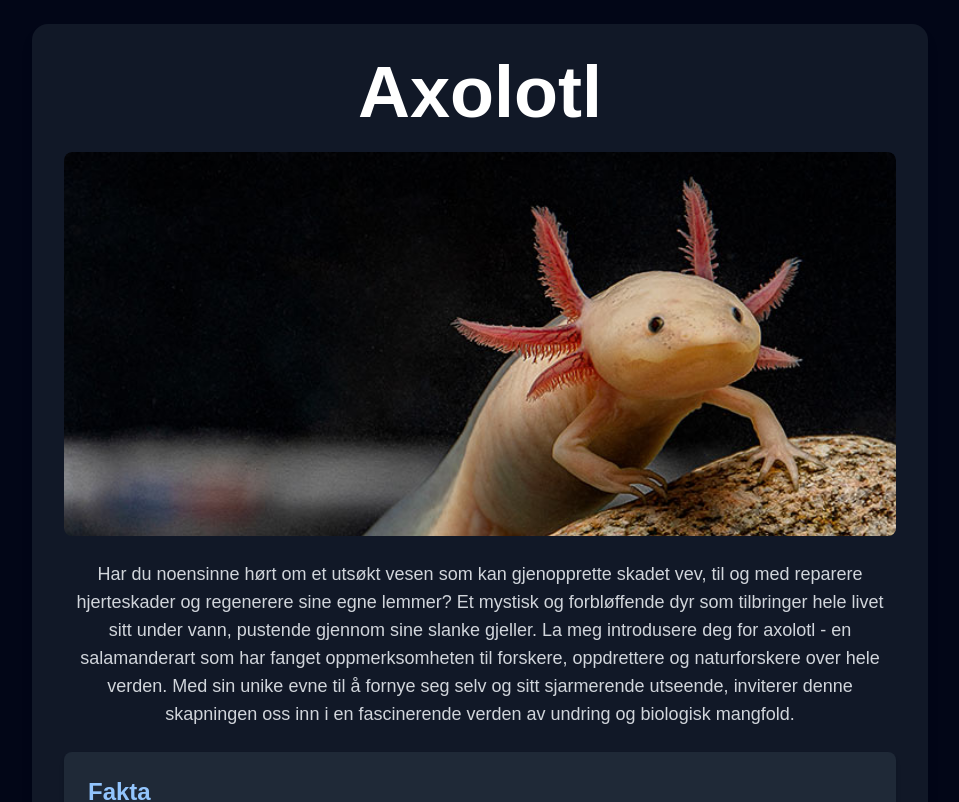
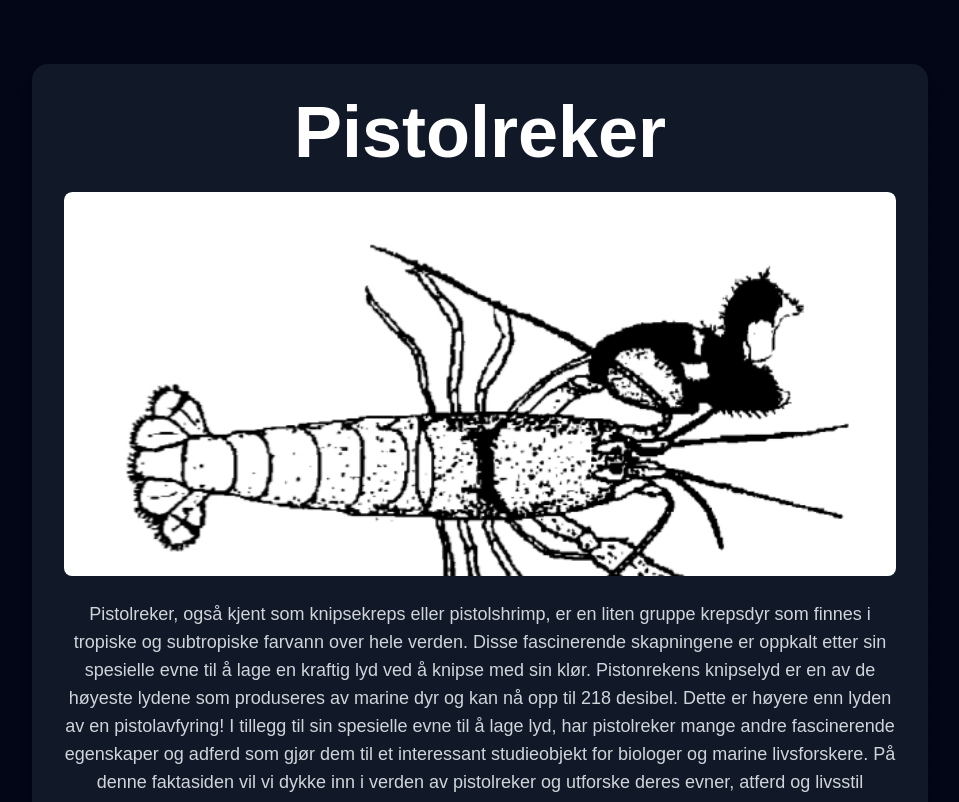
Before and after one commit to gjermundmyrvang/hiddenbeasts, a Next.js app: page /animal in a window 1280 px wide. Shown: the top 802 px of the page, without its empty margins (160-1119 px from the left). Built offline with nearby package versions, Linux system fonts and the light colour scheme.

Commit message:
add 'navigation' by scrolling to correct id

```diff
--- a/app/animal/page.tsx
+++ b/app/animal/page.tsx
@@ -6,9 +6,14 @@ import React from 'react'
 const details = facts
 
 export default function Home() {
+
   return (
-    <div className="min-h-screen bg-slate-950 text-white flex flex-col items-center p-6">
-        <AnimalDetails animal={details[3]} />
+    <div className="min-h-screen bg-slate-950 text-white flex flex-col items-center p-6 dark:bg-dot-white/[0.2] bg-dot-black/[0.2]">
+      {details.map((d) => (
+        <div id={`${d.id}`} key={d.id} className='my-10'>
+          <AnimalDetails animal={d} />
+        </div>
+      ))}
     </div>
   )
 }
--- a/components/AnimalCard.tsx
+++ b/components/AnimalCard.tsx
@@ -1,4 +1,5 @@
 import Image from 'next/image';
+import Link from 'next/link';
 import React from 'react';
 
 type AnimalProps = {
@@ -10,7 +11,8 @@ type AnimalProps = {
 };
 
 export const AnimalCard = ({ props}: { props: AnimalProps}) => {
-    const bg = props.id % 2 === 0 ? 'bg-gray-900 text-white' : 'bg-white text-gray-900';
+    const bg = props.id % 2 === 0 ? 'bg-slate-900 text-white' : 'bg-white text-gray-900';
+
     return (
         <div className={`w-full max-w-4xl my-10 p-6 rounded-2xl shadow-lg ${bg} transition-all duration-300`}>
             <h1 className='text-2xl sm:text-3xl md:text-4xl font-bold text-center border-b pb-2'>{props.name}</h1>
@@ -26,9 +28,11 @@ export const AnimalCard = ({ props}: { props: AnimalProps}) => {
                     <Image src={props.image.src} alt={props.image.alt} layout='responsive' width={500} height={500} />
                 </div>
             </div>
-            <a href={props.href} className='block mt-5 text-center text-blue-500 hover:underline text-lg font-semibold'>
+            <Link
+                href={`/animal#${props.id}`}
+             >
                 Les mer
-            </a>
+             </Link>
         </div>
     );
 };
```
